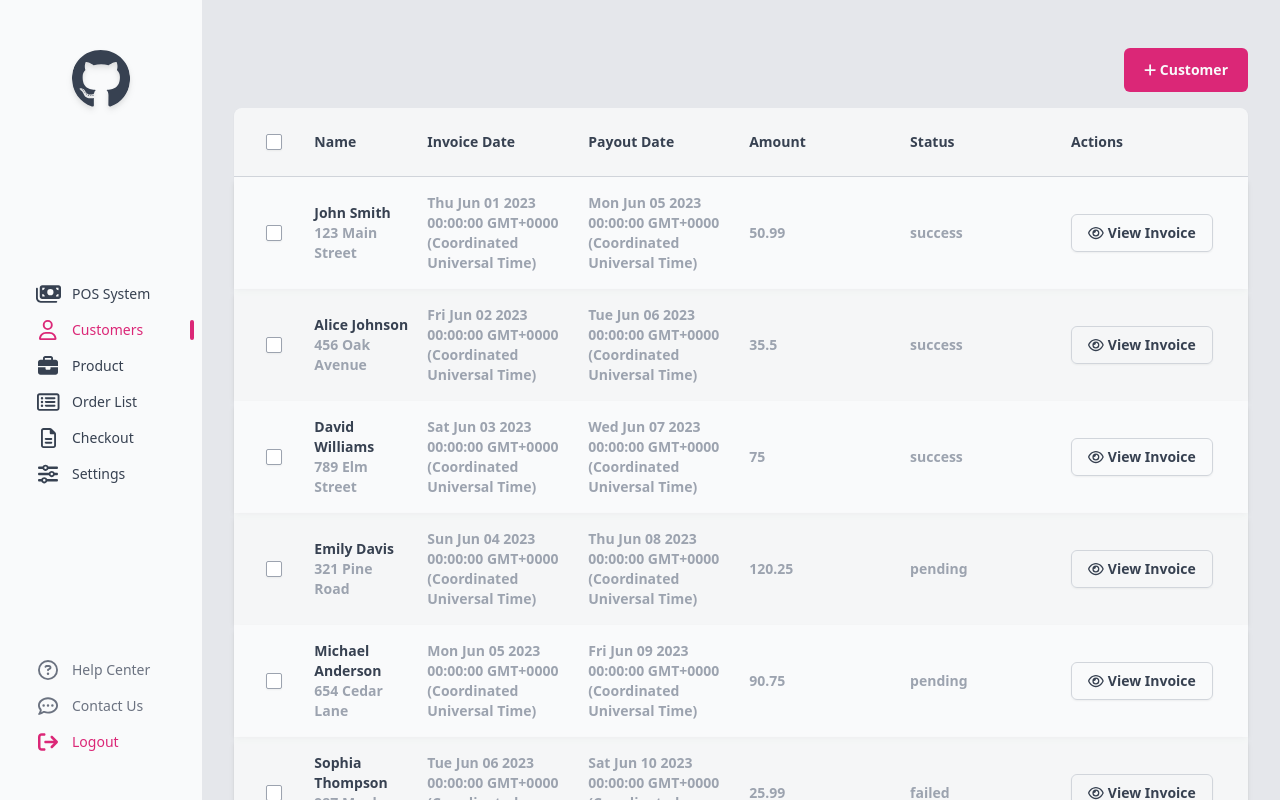
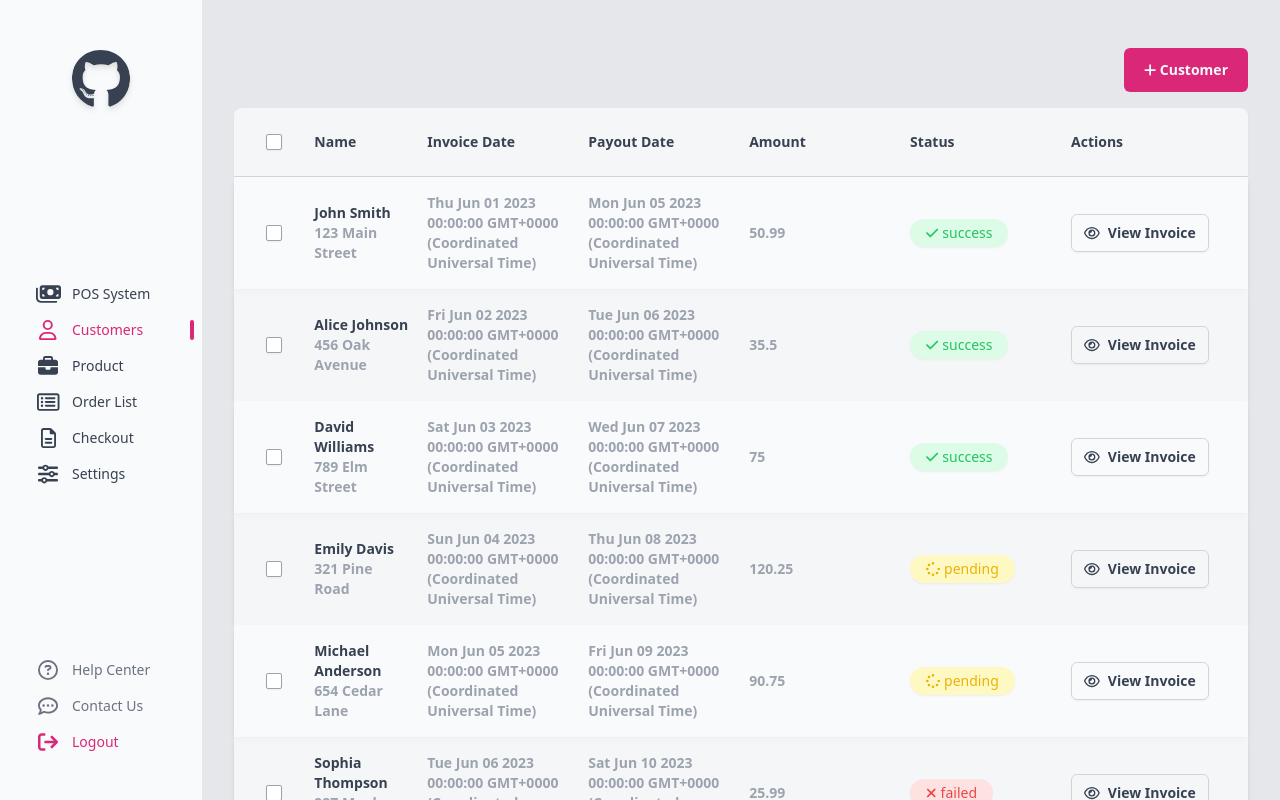
Before and after one commit to ahme-dev/testpos, an Angular app: page /sales in a window 1280 px wide. Built offline with nearby package versions, Linux system fonts and the light colour scheme.

Commit message:
Add styling for sale status

```diff
--- a/src/app/components/sale-item/sale-item.component.html
+++ b/src/app/components/sale-item/sale-item.component.html
@@ -21,10 +21,30 @@
 
 	<h1 class="text-gray-400">{{ sale.totalAmount }}</h1>
 
-	<p class="text-gray-400">{{ sale.status }}</p>
+	<div
+		class="flex flex-row gap-1 items-center rounded-3xl w-fit text-sm shadow-sm py-1 px-4 font-normal"
+		[ngClass]="{
+			'bg-yellow-100 text-yellow-500': sale.status === 'pending',
+			'bg-red-100 text-red-500': sale.status === 'failed',
+			'bg-green-100 text-green-500': sale.status === 'success'
+		}"
+	>
+		<fa-icon
+			[icon]="
+				sale.status === 'pending'
+					? faSpinner
+					: sale.status === 'failed'
+					? faTimes
+					: faCheck
+			"
+		></fa-icon>
+		<p>
+			{{ sale.status }}
+		</p>
+	</div>
 
 	<div
-		class="shadow-sm border border-gray-300 flex flex-row gap-1 py-2 px-4 items-center rounded-md w-fit cursor-pointer active:ring-2 ring-pink-600 transition-all"
+		class="shadow-sm border border-gray-300 flex flex-row gap-2 py-2 px-3 items-center rounded-md w-fit cursor-pointer active:ring-2 ring-pink-600 transition-all"
 	>
 		<fa-icon [icon]="faEye" class="text-gray-700"></fa-icon>
 		<p>View Invoice</p>
--- a/src/app/components/sale-item/sale-item.component.ts
+++ b/src/app/components/sale-item/sale-item.component.ts
@@ -1,5 +1,6 @@
 import { Component, EventEmitter, Input, Output } from "@angular/core";
 import { faEye } from "@fortawesome/free-regular-svg-icons";
+import { faCheck, faSpinner, faTimes } from "@fortawesome/free-solid-svg-icons";
 import { ISale, ISaleWithSelect } from "src/app/models/sale.model";
 
 @Component({
@@ -8,6 +9,9 @@ import { ISale, ISaleWithSelect } from "src/app/models/sale.model";
 })
 export class SaleItemComponent {
 	faEye = faEye;
+	faCheck = faCheck;
+	faSpinner = faSpinner;
+	faTimes = faTimes;
 
 	@Input() alternate = false;
 
```
